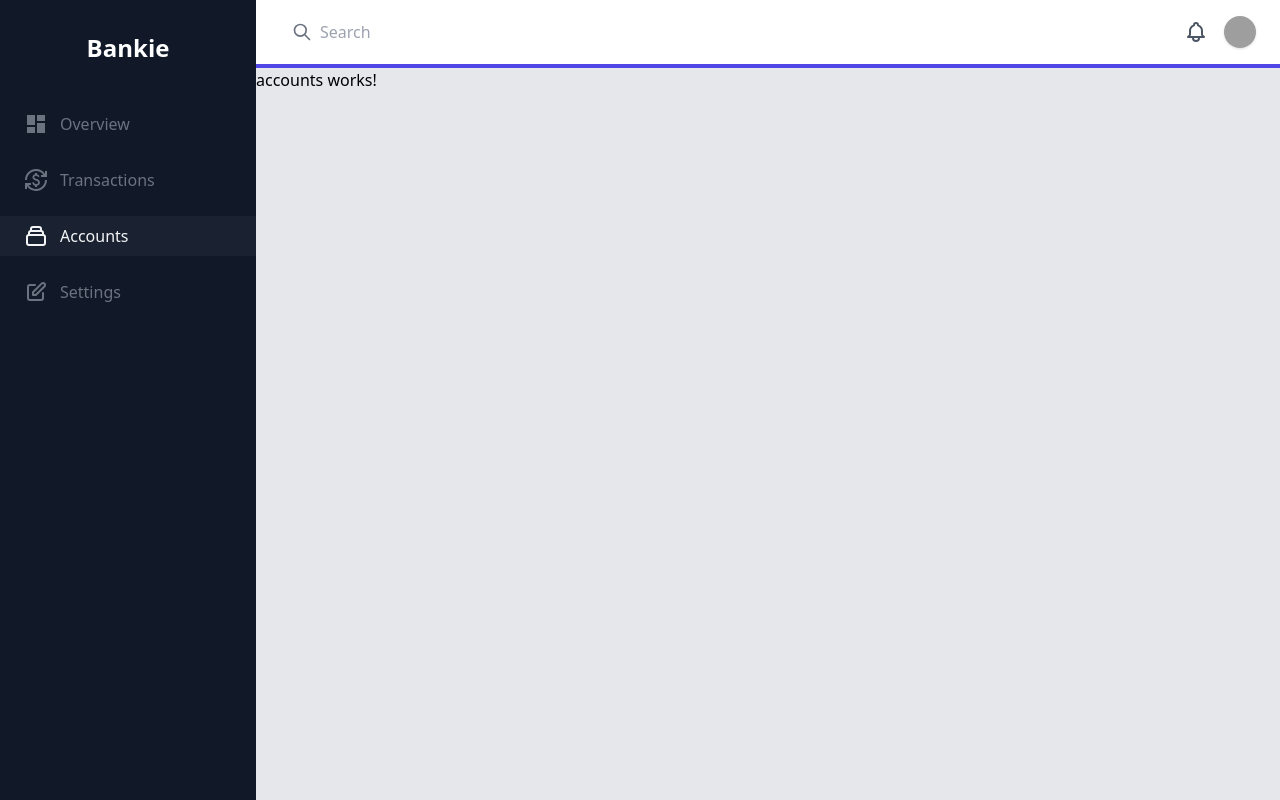
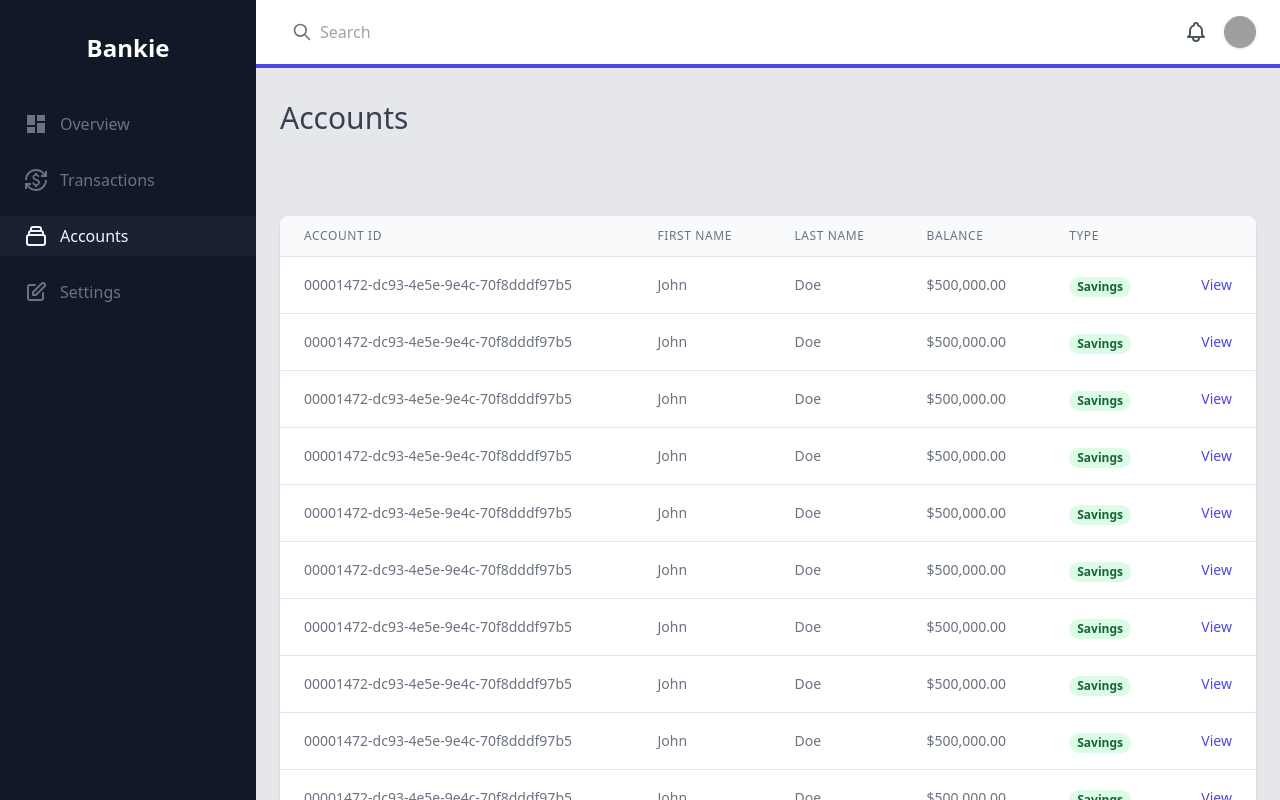
Before and after one commit to IEdiong/bankie-app, an Angular app: page /accounts in a window 1280 px wide. Built offline with nearby package versions, Linux system fonts and the light colour scheme; grey boxes are pictures that could not be loaded.

Commit message:
add accounts table

```diff
--- a/src/app/accounts/accounts.component.html
+++ b/src/app/accounts/accounts.component.html
@@ -1 +1,95 @@
-<p>accounts works!</p>
+<!-- ! Main dashboard | Router Outlet -->
+<main class="flex-1 overflow-x-hidden overflow-y-auto bg-gray-200">
+  <div class="container px-6 py-8 mx-auto">
+    <h3 class="text-3xl font-medium text-gray-700">Accounts</h3>
+
+    <div class="mt-20"></div>
+
+    <div class="flex flex-col mt-8">
+      <div class="py-2 -my-2 overflow-x-auto sm:-mx-6 sm:px-6 lg:-mx-8 lg:px-8">
+        <div
+          class="inline-block min-w-full overflow-hidden align-middle border-b border-gray-200 shadow sm:rounded-lg"
+        >
+          <table class="min-w-full">
+            <thead>
+              <tr>
+                <th
+                  class="px-6 py-3 text-xs font-medium leading-4 tracking-wider text-left text-gray-500 uppercase border-b border-gray-200 bg-gray-50"
+                >
+                  Account ID
+                </th>
+                <th
+                  class="px-6 py-3 text-xs font-medium leading-4 tracking-wider text-left text-gray-500 uppercase border-b border-gray-200 bg-gray-50"
+                >
+                  First Name
+                </th>
+                <th
+                  class="px-6 py-3 text-xs font-medium leading-4 tracking-wider text-left text-gray-500 uppercase border-b border-gray-200 bg-gray-50"
+                >
+                  Last Name
+                </th>
+                <th
+                  class="px-6 py-3 text-xs font-medium leading-4 tracking-wider text-left text-gray-500 uppercase border-b border-gray-200 bg-gray-50"
+                >
+                  Balance
+                </th>
+                <th
+                  class="px-6 py-3 text-xs font-medium leading-4 tracking-wider text-left text-gray-500 uppercase border-b border-gray-200 bg-gray-50"
+                >
+                  Type
+                </th>
+                <th class="px-6 py-3 border-b border-gray-200 bg-gray-50"></th>
+              </tr>
+            </thead>
+
+            <tbody class="bg-white">
+              <tr *ngFor="let transaction of [1, 2, 3, 4, 5, 6, 7, 8, 9, 10]">
+                <td
+                  class="px-6 py-4 text-sm leading-5 text-gray-500 whitespace-no-wrap border-b border-gray-200"
+                >
+                  00001472-dc93-4e5e-9e4c-70f8dddf97b5
+                </td>
+
+                <td
+                  class="px-6 py-4 text-sm leading-5 text-gray-500 whitespace-no-wrap border-b border-gray-200"
+                >
+                  John
+                </td>
+
+                <td
+                  class="px-6 py-4 text-sm leading-5 text-gray-500 whitespace-no-wrap border-b border-gray-200"
+                >
+                  Doe
+                </td>
+
+                <td
+                  class="px-6 py-4 text-sm leading-5 text-gray-500 whitespace-no-wrap border-b border-gray-200"
+                >
+                  {{ 500000 | currency }}
+                </td>
+
+                <td
+                  class="px-6 py-4 whitespace-no-wrap border-b border-gray-200"
+                >
+                  <span
+                    class="inline-flex px-2 text-xs font-semibold leading-5 text-green-800 bg-green-100 rounded-full"
+                    >Savings</span
+                  >
+                </td>
+                <td
+                  class="px-6 py-4 text-sm font-medium leading-5 text-right whitespace-no-wrap border-b border-gray-200"
+                >
+                  <a
+                    [routerLink]="'/transaction'"
+                    class="text-indigo-600 hover:text-indigo-900"
+                    >View</a
+                  >
+                </td>
+              </tr>
+            </tbody>
+          </table>
+        </div>
+      </div>
+    </div>
+  </div>
+</main>
```
